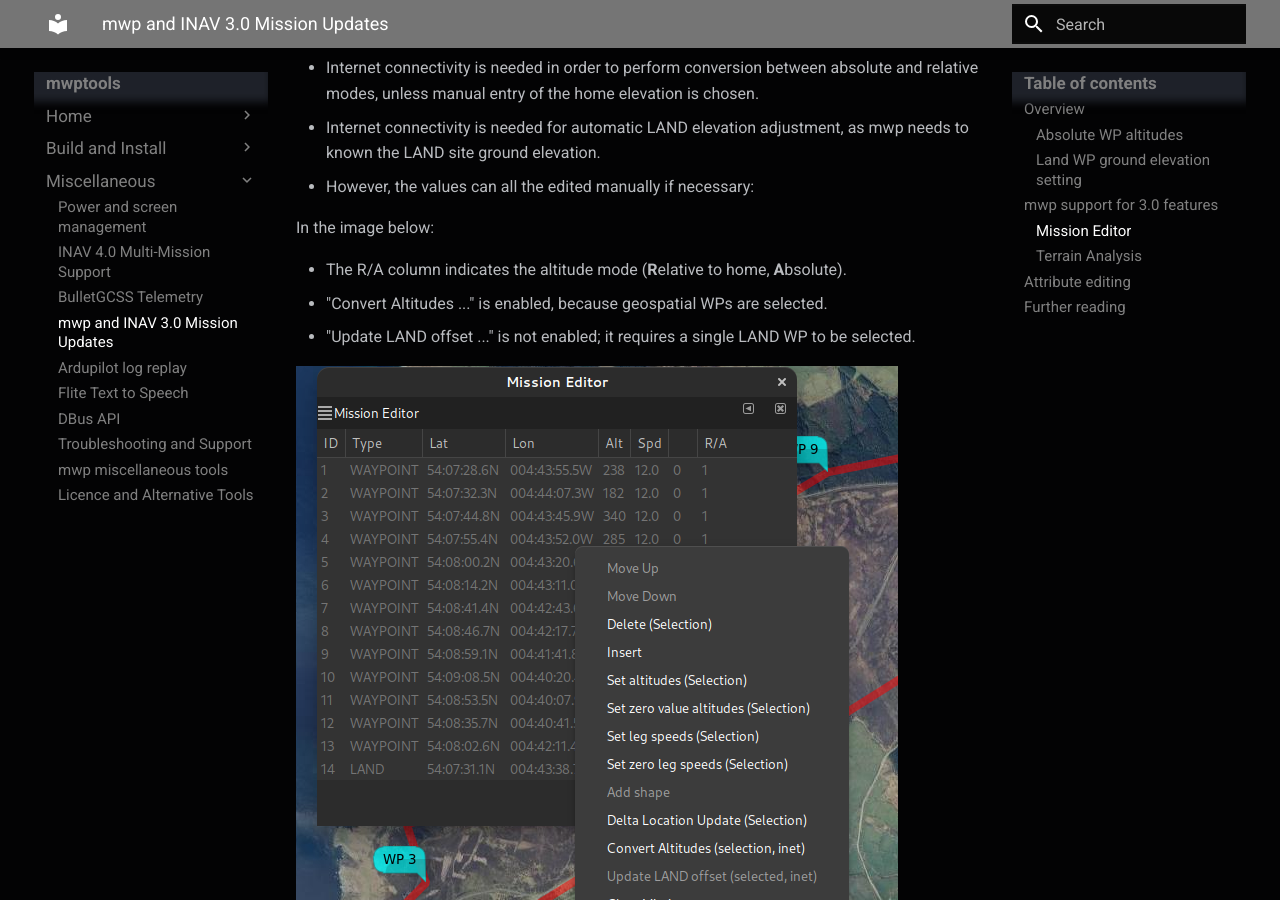
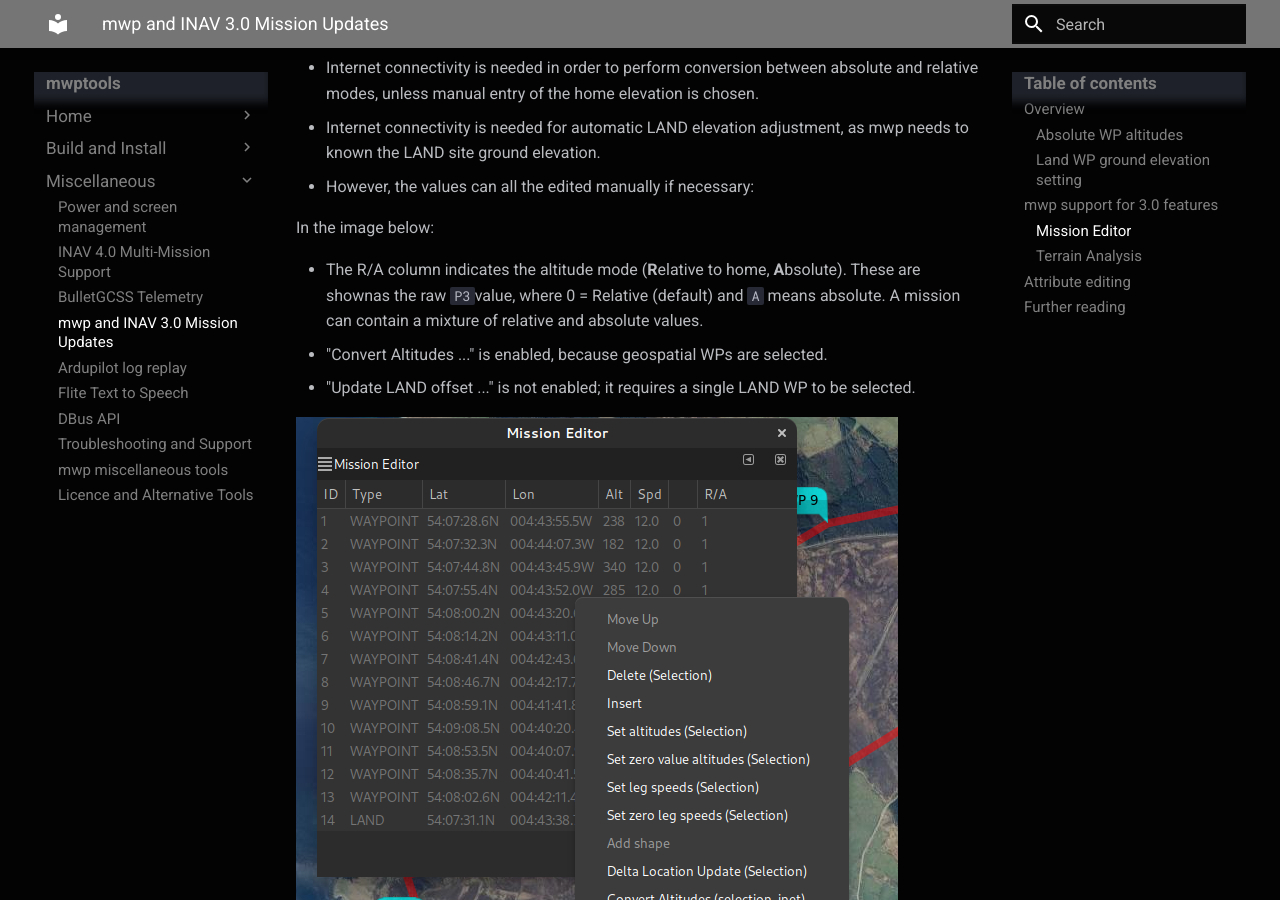
Before and after one commit to stronnag/mwptools, an MkDocs documentation site: the page built from docs/manual/docs/Support-for-inav-3.0-WP-features.md, in a window 1280 px wide and 900 px high, scrolled down 1420 px. Built offline with MkDocs 1.6.1 and Material for MkDocs 9.7.7, drawn with Linux system fonts in a browser that asks for light colours.

Commit message:
update docs, nullify heading alerts

```diff
--- a/docs/manual/docs/Support-for-inav-3.0-WP-features.md
+++ b/docs/manual/docs/Support-for-inav-3.0-WP-features.md
@@ -43,7 +43,7 @@
 
 In the image below:
 
-* The R/A column indicates the altitude mode (**R**elative to home, **A**bsolute).
+* The R/A column indicates the altitude mode (**R**elative to home, **A**bsolute). These are shownas the raw `P3`value, where 0 = Relative (default) and `A` means absolute. A mission can contain a mixture of relative and absolute values.
 * "Convert Altitudes ..." is enabled, because geospatial WPs are selected.
 * "Update LAND offset ..."  is not enabled; it requires a single LAND WP to be selected.
 
```
Also changed, not shown: 2 other files.
